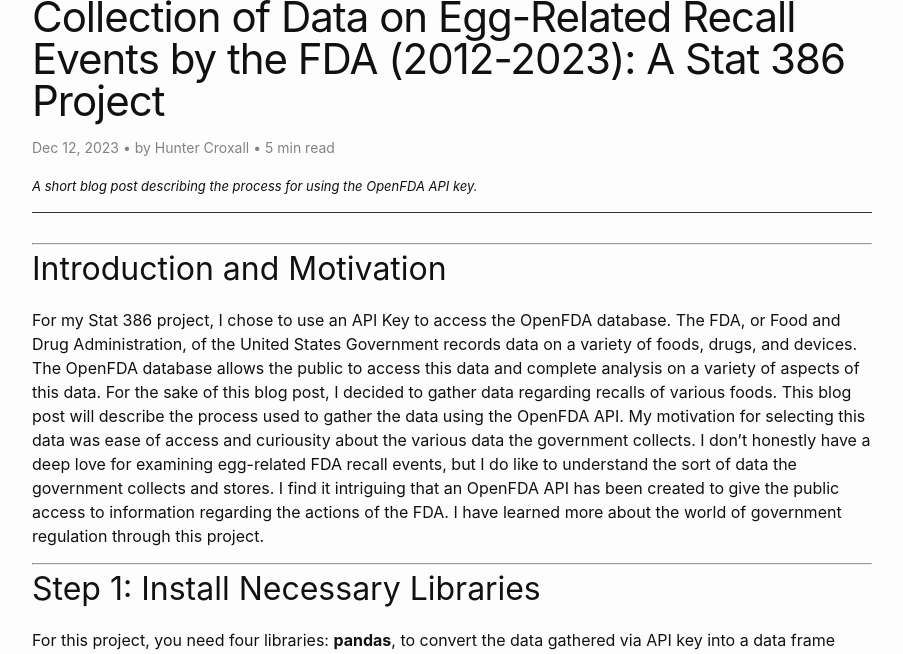
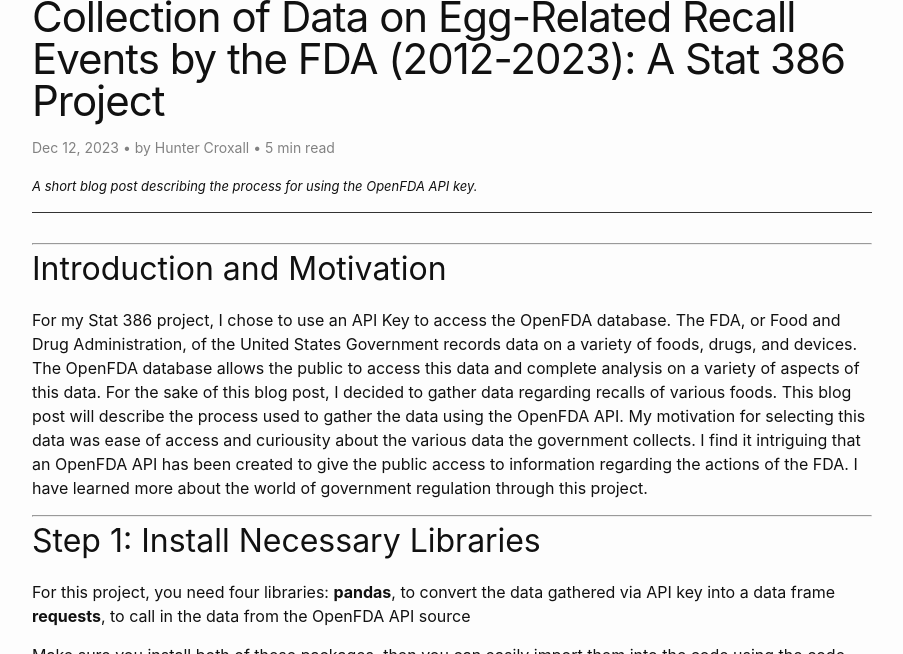
Before and after one commit to huntercroxall/huntercroxall.github.io, a Jekyll site: the page built from _posts/2023-12-12-stat386-data-collection.md, in a window 1280 px wide and 900 px high, cut to the strip 246-900 px from the top of the window. Shown: the whole strip, without its empty margins (188-1091 px from the left). Built offline with Jekyll 4.4.1, drawn with Linux system fonts in a browser that asks for light colours; comment, search, counter and statistics services are not loaded; some of the changed text lies outside the part shown.

Commit message:
made some edits to my intro and conclusion 2023-12-12-stat386-data-collection.md

```diff
--- a/_posts/2023-12-12-stat386-data-collection.md
+++ b/_posts/2023-12-12-stat386-data-collection.md
@@ -10,8 +10,7 @@ image: "/assets/images/braden-jarvis-prSogOoFmkw-unsplash.jpeg"
 ## Introduction and Motivation
 For my Stat 386 project, I chose to use an API Key to access the OpenFDA database. The FDA, or Food and Drug Administration, of the United
 States Government records data on a variety of foods, drugs, and devices. The OpenFDA database allows the public to access this data and
-complete analysis on a variety of aspects of this data. For the sake of this blog post, I decided to gather data regarding recalls of various
-foods. This blog post will describe the process used to gather the data using the OpenFDA API. My motivation for selecting this data was ease of access and curiousity about the various data the government collects. I don't honestly have a deep love for examining egg-related FDA recall events, but I do like to understand the sort of data the government collects and stores. I find it intriguing that an OpenFDA API has been created to give the public access to information regarding the actions of the FDA. I have learned more about the world of government regulation through this project.
+complete analysis on a variety of aspects of this data. For the sake of this blog post, I decided to gather data regarding recalls of various foods. This blog post will describe the process used to gather the data using the OpenFDA API. My motivation for selecting this data was ease of access and curiousity about the various data the government collects. I find it intriguing that an OpenFDA API has been created to give the public access to information regarding the actions of the FDA. I have learned more about the world of government regulation through this project.
 
 ---
 
@@ -100,7 +99,7 @@ df = df.loc[:,['city', 'state', 'address_1', 'postal_code', 'classification', 'r
 ---
 
 ## Ethics and Conclusions
-In conclusion, using the OpenFDA to query for data is not too challenging. You can easily access a huge trove of data supplied by the government through this simple process. The website that I added a link to earlier in this post can guide you to the help sheets that the FDA has created to additionally help with queries. By using the API provided by the United States government, this data is being willingly provided to the public for private research purposes. As long as API keys are kept private, this data is ethical and good for use. The next blog post will further detail the exploratory data analysis that I completed following this data collection.
+In conclusion, the website that I added a link to earlier in this post can guide you to the help sheets that the FDA has created to additionally help with queries. By using the API provided by the United States government, this data is being willingly provided to the public for private research purposes. As long as API keys are kept private, this data is ethical and good for use. The next blog post will further detail the exploratory data analysis that I completed following this data collection.
 
 
 ### These are all of the steps I took to query the OpenFDA API. All of the data is in string form, which can be easily changed using methods described in this super useful online book, [Python for Data Analysis](https://wesmckinney.com/book/data-cleaning).
```
